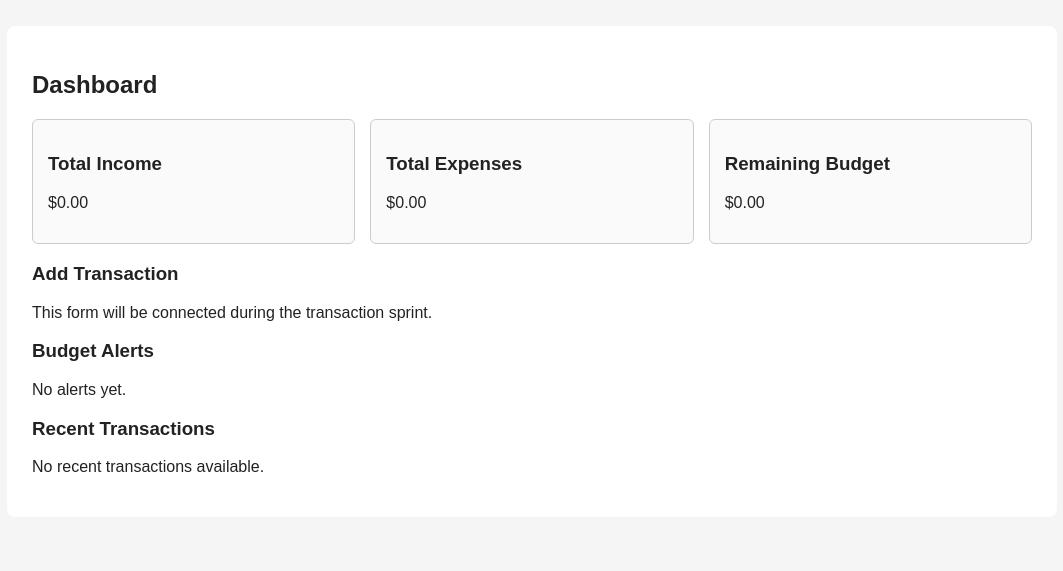
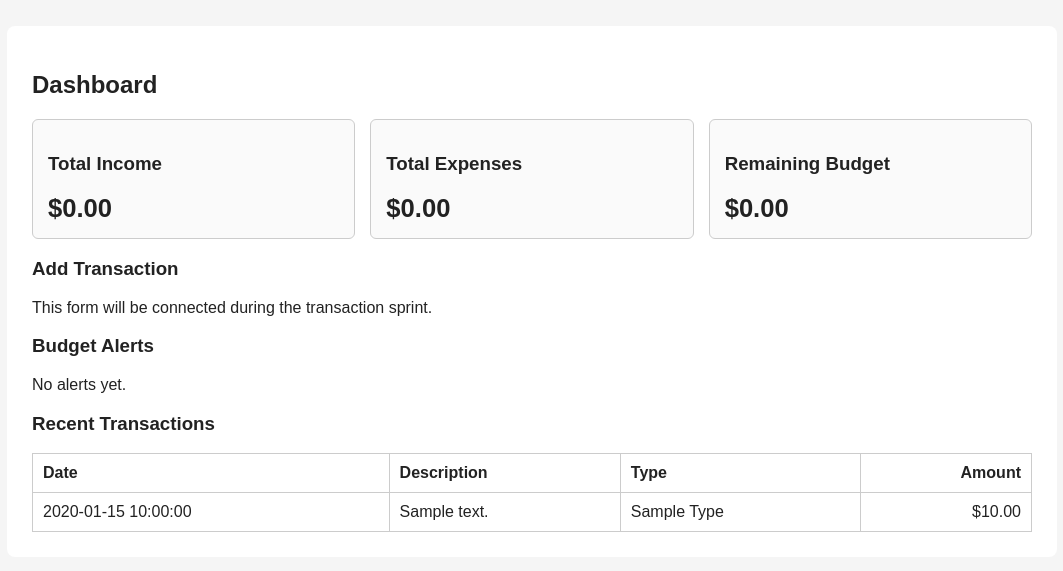
Before and after one commit to sia0220/personal-finance-expense-tracker, a Flask app: template templates/dashboard.html in a window 1280 px wide. Shown: the part 142-713 px from the top of the page, without its empty margins (108-1171 px from the left). Run offline with Flask 3, Linux system fonts and the light colour scheme; the template is opened without the code that fills it: most values are stand-ins (such as "Sample title", 1, 10 or a date in 2020).

Commit message:
Prepare dashboard for dynamic financial data

```diff
--- a/static/css/style.css
+++ b/static/css/style.css
@@ -82,3 +82,63 @@ td {
     padding: 10px;
     text-align: left;
 }
+
+.card p {
+    margin: 8px 0 0;
+    font-size: 1.6rem;
+    font-weight: bold;
+}
+
+.alert-list {
+    display: grid;
+    gap: 10px;
+    list-style: none;
+    margin: 0;
+    padding: 0;
+}
+
+.alert-item {
+    display: flex;
+    justify-content: space-between;
+    gap: 16px;
+    padding: 12px;
+    background-color: #f5f5f5;
+    border-left: 4px solid #777;
+    border-radius: 6px;
+}
+
+.alert-near-limit {
+    background-color: #fff3cd;
+    border-left-color: #d39e00;
+}
+
+.alert-over-limit {
+    background-color: #f8d7da;
+    border-left-color: #c82333;
+}
+
+.alert-item span {
+    white-space: nowrap;
+}
+
+.recent-transactions th:last-child,
+.recent-transactions td:last-child {
+    text-align: right;
+}
+
+@media (max-width: 700px) {
+    main {
+        width: auto;
+        margin: 15px;
+        padding: 18px;
+    }
+
+    .summary-grid {
+        grid-template-columns: 1fr;
+    }
+
+    table {
+        display: block;
+        overflow-x: auto;
+    }
+}
--- a/templates/dashboard.html
+++ b/templates/dashboard.html
@@ -6,17 +6,17 @@
 <section class="summary-grid">
     <div class="card">
         <h3>Total Income</h3>
-        <p>$0.00</p>
+        <p>${{ "%.2f"|format(total_income|default(0, true)) }}</p>
     </div>
 
     <div class="card">
         <h3>Total Expenses</h3>
-        <p>$0.00</p>
+        <p>${{ "%.2f"|format(total_expenses|default(0, true)) }}</p>
     </div>
 
     <div class="card">
         <h3>Remaining Budget</h3>
-        <p>$0.00</p>
+        <p>${{ "%.2f"|format(remaining_budget|default(0, true)) }}</p>
     </div>
 </section>
 
@@ -27,11 +27,45 @@
 
 <section>
     <h3>Budget Alerts</h3>
-    <p>No alerts yet.</p>
+     {% if alerts %}
+        <ul class="alert-list">
+            {% for alert in alerts %}
+                <li class="alert-item alert-{{ alert.alert_type|replace(' ', '-') }}">
+                    <strong>{{ alert.alert_type|title }}</strong>
+                    <span>{{ alert.triggered_at }}</span>
+                </li>
+            {% endfor %}
+        </ul>
+    {% else %}
+        <p>No alerts yet.</p>
+    {% endif %}
 </section>
 
 <section>
     <h3>Recent Transactions</h3>
-    <p>No recent transactions available.</p>
+    {% if recent_transactions %}
+        <table class="recent-transactions">
+            <thead>
+                <tr>
+                    <th>Date</th>
+                    <th>Description</th>
+                    <th>Type</th>
+                    <th>Amount</th>
+                </tr>
+            </thead>
+            <tbody>
+                {% for transaction in recent_transactions %}
+                    <tr>
+                        <td>{{ transaction.transaction_date }}</td>
+                        <td>{{ transaction.description or "No description" }}</td>
+                        <td>{{ transaction.type|title }}</td>
+                        <td>${{ "%.2f"|format(transaction.amount) }}</td>
+                    </tr>
+                {% endfor %}
+            </tbody>
+        </table>
+    {% else %}
+        <p>No recent transactions available.</p>
+    {% endif %}
 </section>
 {% endblock %}
```
